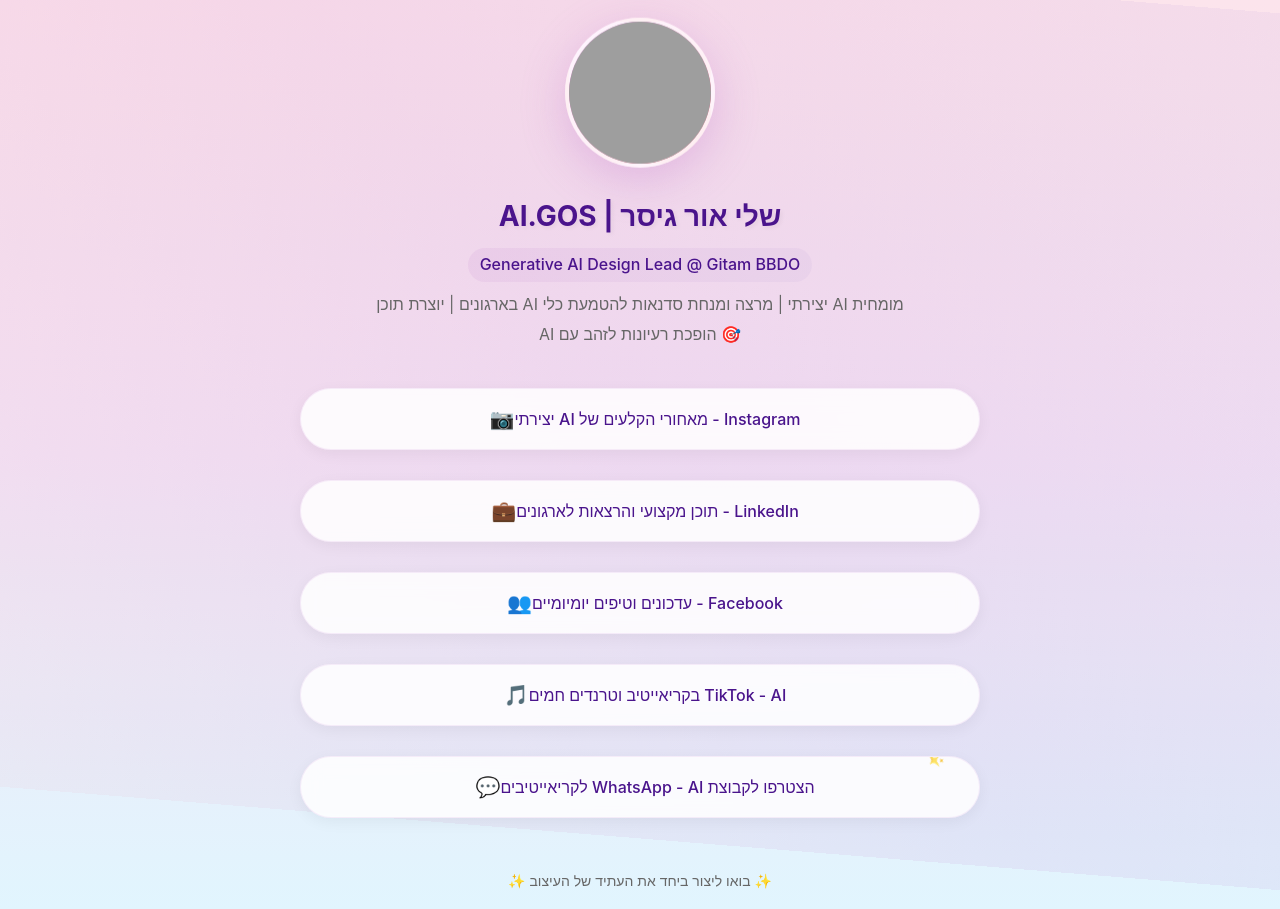
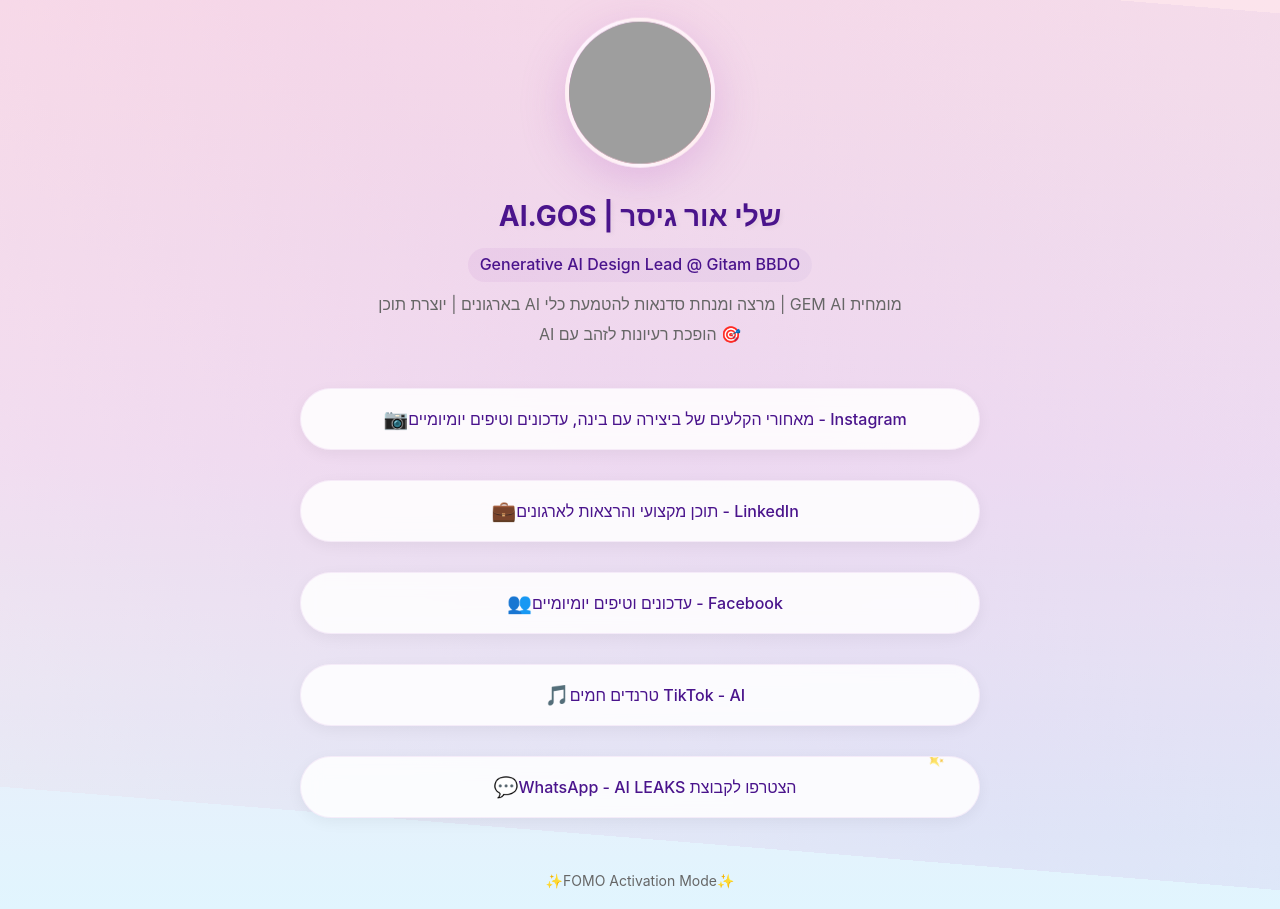
Before and after one commit to PURPLEROSA/ShellyOrGisser-, a plain HTML site: page index.html in a window 1280 px wide. Drawn offline with Linux system fonts and the light colour scheme; grey boxes are pictures that could not be loaded.

Commit message:
Update index.html

```diff
--- a/index.html
+++ b/index.html
@@ -251,7 +251,7 @@
                 <span class="highlight">Generative AI Design Lead @ Gitam BBDO</span>
             </div>
             <div class="tagline">
-                מומחית AI יצירתי | מרצה ומנחת סדנאות להטמעת כלי AI בארגונים | יוצרת תוכן
+                מומחית GEM AI  | מרצה ומנחת סדנאות להטמעת כלי AI בארגונים | יוצרת תוכן
             </div>
             <div class="tagline">
                 🎯 הופכת רעיונות לזהב עם AI
@@ -260,7 +260,7 @@
 
         <div class="links-section">
             <a href="https://www.instagram.com/ai.gos/" class="link-item">
-                <span class="link-text">Instagram - מאחורי הקלעים של AI יצירתי</span>
+                <span class="link-text">Instagram - מאחורי הקלעים של ביצירה עם בינה, עדכונים וטיפים יומיומיים</span>
                 <span class="link-icon">📷</span>
             </a>
 
@@ -275,18 +275,18 @@
             </a>
 
             <a href="https://www.tiktok.com/@ai.gos" class="link-item">
-                <span class="link-text">TikTok - AI בקריאייטיב וטרנדים חמים</span>
+                <span class="link-text">TikTok - AI טרנדים חמים</span>
                 <span class="link-icon">🎵</span>
             </a>
 
             <a href="https://chat.whatsapp.com/Gs4ZsEB8hlC0cirLfKrRQF" class="link-item special">
-                <span class="link-text">הצטרפו לקבוצת WhatsApp - AI לקריאייטיבים</span>
+                <span class="link-text">הצטרפו לקבוצת WhatsApp - AI LEAKS </span>
                 <span class="link-icon">💬</span>
             </a>
         </div>
 
         <div class="footer-text">
-            ✨ בואו ליצור ביחד את העתיד של העיצוב ✨
+            ✨FOMO Activation Mode✨
         </div>
     </div>
 </body>
```
